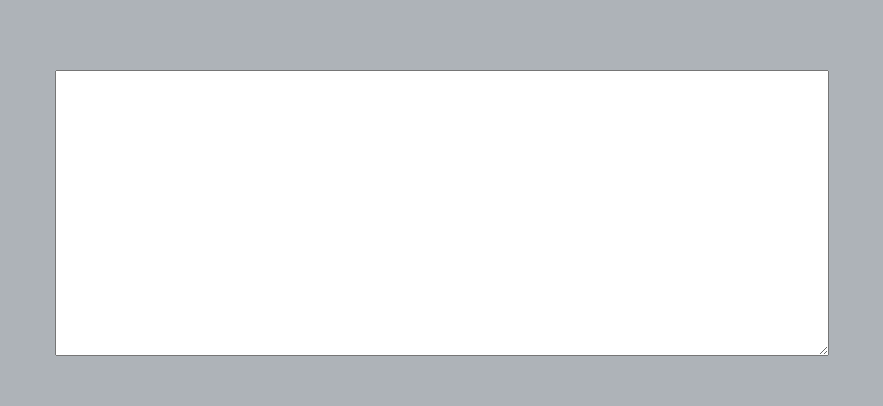
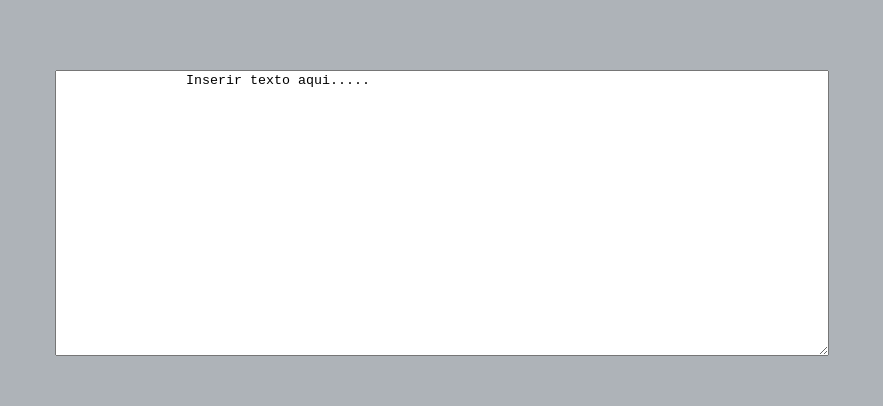
Before and after one commit to IcoAnderson08/Contador-de-letras, a plain HTML site: page index.html in a window 1280 px wide. Shown: the part 138-544 px from the top of the page, without its empty margins (62-945 px from the left). Drawn offline with Linux system fonts and the light colour scheme.

Commit message:
Create index.html

```diff
--- a/index.html
+++ b/index.html
@@ -12,7 +12,7 @@
         <header><h1>Contador de Letras</h1></header>
         <main>
             <textarea name="" id="texto" cols="20" rows="10" placeholder="Inserir o texto aqui">
-
+                Inserir texto aqui.....
             </textarea>
 
                 <h4 id="resp"></h4>
```
